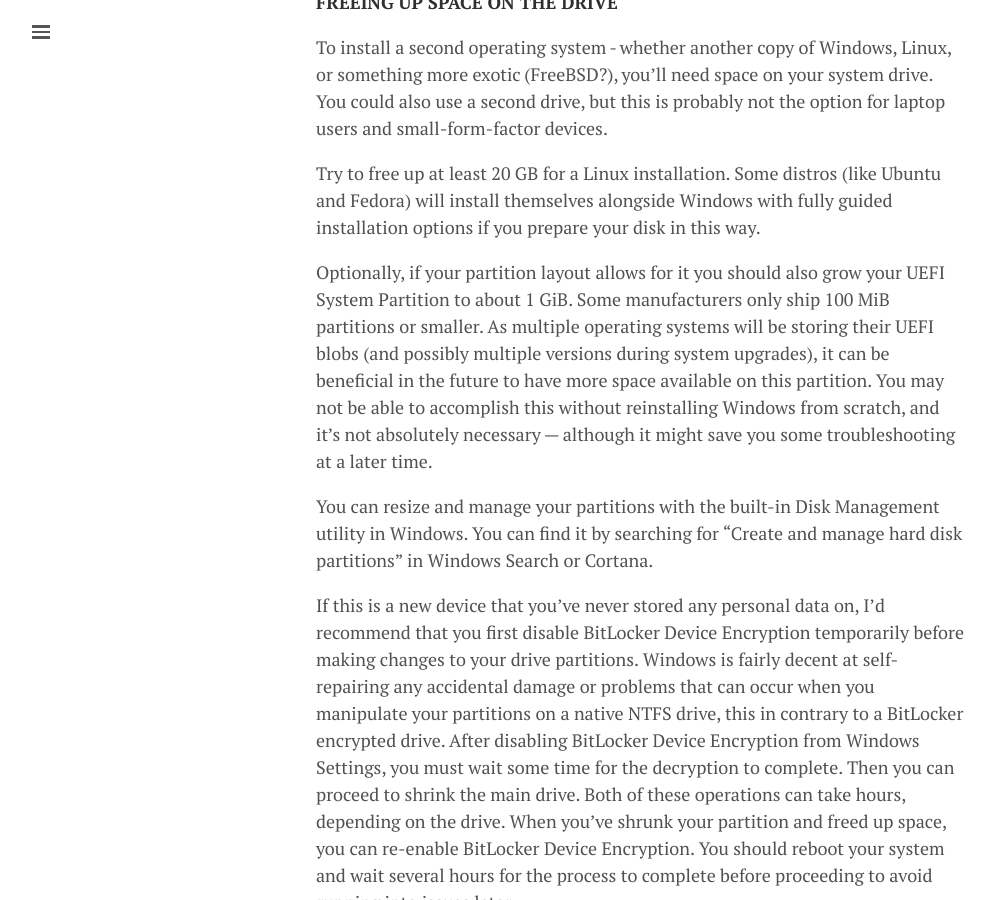
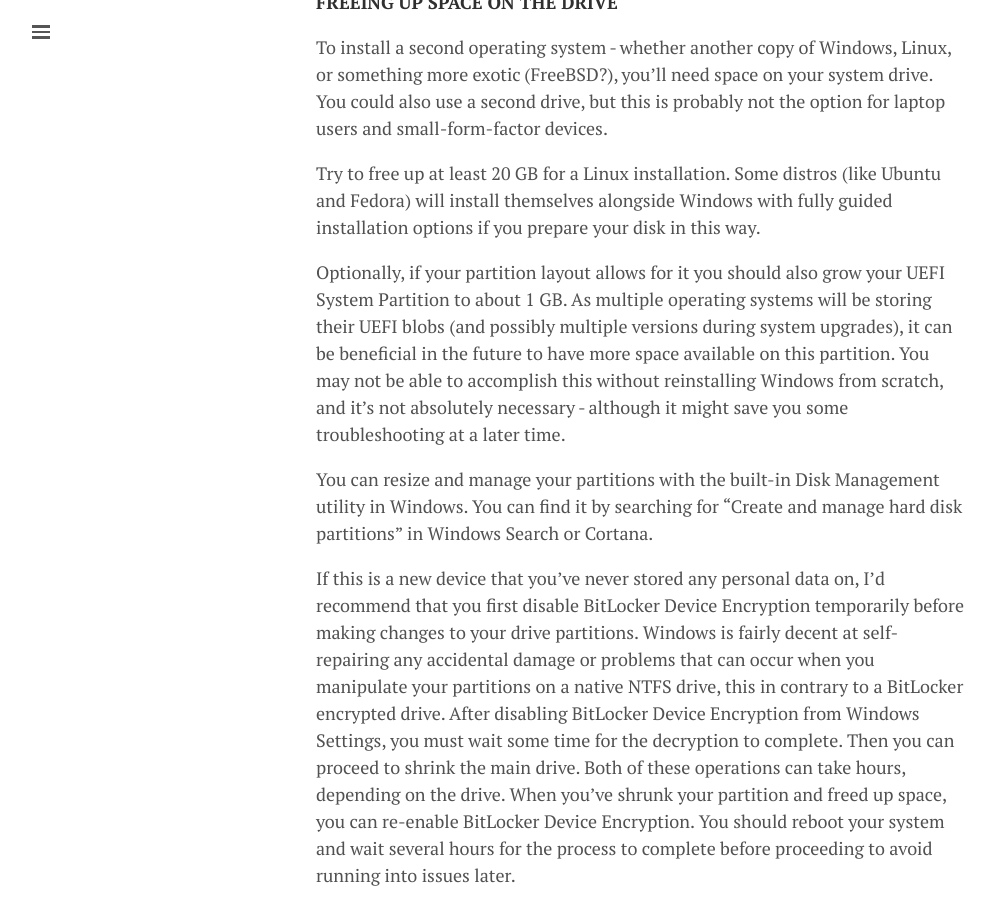
Before and after one commit to lgeurts/lgeurts.github.io, a Jekyll site: the page built from _posts/2019-03-19-dual-booting-windows-and-linux.md, in a window 1280 px wide and 900 px high, scrolled down 1528 px. Shown: the whole window, without its empty margins (0-995 px from the left). Built offline with Jekyll 4.4.1, drawn with Linux system fonts in a browser that asks for light colours; nearby versions of some CDN libraries; comment, search, counter and statistics services are not loaded.

Commit message:
Update 2019-03-19-dual-booting-windows-and-linux.md

```diff
--- a/_posts/2019-03-19-dual-booting-windows-and-linux.md
+++ b/_posts/2019-03-19-dual-booting-windows-and-linux.md
@@ -32,7 +32,7 @@
 
 Try to free up at least 20 GB for a Linux installation. Some distros (like Ubuntu and Fedora) will install themselves alongside Windows with fully guided installation options if you prepare your disk in this way.
 
-Optionally, if your partition layout allows for it you should also grow your UEFI System Partition to about 1 GiB. Some manufacturers only ship 100 MiB partitions or smaller. As multiple operating systems will be storing their UEFI blobs (and possibly multiple versions during system upgrades), it can be beneficial in the future to have more space available on this partition. You may not be able to accomplish this without reinstalling Windows from scratch, and it’s not absolutely necessary — although it might save you some troubleshooting at a later time.
+Optionally, if your partition layout allows for it you should also grow your UEFI System Partition to about 1 GB. As multiple operating systems will be storing their UEFI blobs (and possibly multiple versions during system upgrades), it can be beneficial in the future to have more space available on this partition. You may not be able to accomplish this without reinstalling Windows from scratch, and it’s not absolutely necessary - although it might save you some troubleshooting at a later time.
 
 You can resize and manage your partitions with the built-in Disk Management utility in Windows. You can find it by searching for “Create and manage hard disk partitions” in Windows Search or Cortana.
 
```
